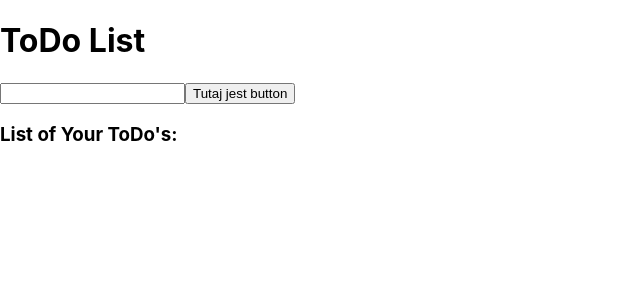
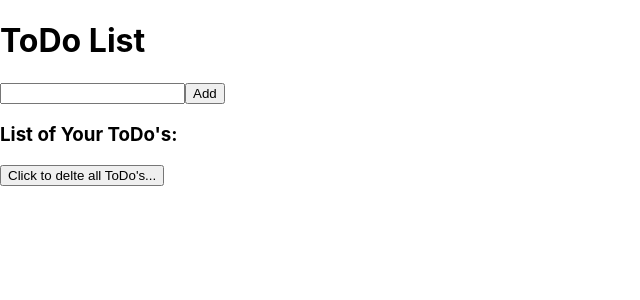
Before and after one commit to rajmanski/ToDo, a React (Create React App) app in the folder to-do/: page / in a window 1280 px wide. Shown: the top 300 px of the page, without its empty margins (0-640 px from the left). Built offline with nearby package versions, Linux system fonts and the light colour scheme.

Commit message:
Delete all todo's button added

```diff
--- a/to-do/src/App.js
+++ b/to-do/src/App.js
@@ -17,6 +17,10 @@ function App() {
     setToDoList([...toDoList]);
   }
 
+  const deleteAll = () => {
+    setToDoList([]);
+  }
+
 
   return (
     <div>
@@ -25,7 +29,7 @@ function App() {
       <Input addToDo={addToDo}/>
 
       <h3>List of Your ToDo's: </h3>
-      <ToDoList toDoList={toDoList} deleteToDo={deleteToDo}/>
+      <ToDoList toDoList={toDoList} deleteToDo={deleteToDo} deleteAll={deleteAll}/>
     </div>
   );
 }
--- a/to-do/src/components/Input/Input.js
+++ b/to-do/src/components/Input/Input.js
@@ -10,7 +10,7 @@ const Input = ({addToDo}) => {
     return (
         <div>
             <input type="text" value={toDo} onChange={handleChange} ></input>
-            <button onClick={() => addToDo(toDo)}>Tutaj jest button</button>
+            <button onClick={() => addToDo(toDo)}>Add</button>
         </div>
 
     )
--- a/to-do/src/components/ToDoList/ToDoList.js
+++ b/to-do/src/components/ToDoList/ToDoList.js
@@ -1,10 +1,13 @@
 import ToDoListItem from "../ToDoListItem/ToDoListItem";
 
-const ToDoList = ({toDoList, deleteToDo}) => {
+const ToDoList = ({toDoList, deleteToDo, deleteAll}) => {
     return (
-        toDoList.map((item) => (
-            <ToDoListItem item={item} deleteToDo={deleteToDo} />
-        ))
+        <div>
+            <button onClick={() => deleteAll()}>Click to delte all ToDo's...</button>
+            {toDoList.map((item) => (
+                <ToDoListItem item={item} deleteToDo={deleteToDo} />
+            ))}
+        </div>
     )
 }
 
```
